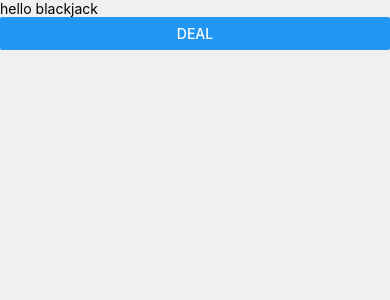
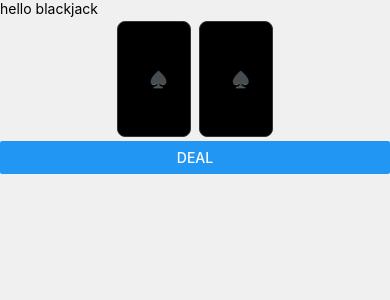
Before and after one commit to mswieboda/black-jack, a React Native app: screen / in a window 390 px wide. Shown: the top 300 px of the page. Built offline with nearby package versions, Linux system fonts and the light colour scheme.

Commit message:
initial card

```diff
--- a/app/components/black-jack.tsx
+++ b/app/components/black-jack.tsx
@@ -2,6 +2,7 @@ import React, { Component } from 'react'
 import { computed, makeObservable } from 'mobx'
 import { observer } from 'mobx-react'
 import { Appearance, Button, StyleSheet, Text, View } from 'react-native'
+import Card from './card'
 
 @observer
 export default class BlackJack extends Component {
@@ -21,6 +22,10 @@ export default class BlackJack extends Component {
     return (
       <View style={this.styles.container}>
         <Text>hello blackjack</Text>
+        <View style={{ flexDirection: 'row', justifyContent: 'center', alignItems: 'center'}}>
+          <Card />
+          <Card />
+        </View>
         <Button onPress={this.onPressDeal} title="Deal" />
       </View>
     )
--- /dev/null
+++ b/app/components/card.tsx
@@ -0,0 +1,57 @@
+import React, { Component } from 'react'
+import { computed, makeObservable } from 'mobx'
+import { observer } from 'mobx-react'
+import { StyleSheet, Text, View } from 'react-native'
+
+const INITIAL_DIMENSION_FACTOR = 33
+
+interface Props {
+  scale?: number
+}
+
+@observer
+export default class Card extends Component {
+  constructor(props) {
+    super(props)
+    makeObservable(this)
+  }
+
+  static defaultProps = {
+    scale: 1
+  }
+
+  @computed
+  get dimensions_factor() {
+    return this.props.scale * INITIAL_DIMENSION_FACTOR
+  }
+
+  onPressDeal = () => console.log('>>> onPressDeal')
+
+  render() {
+    return (
+      <View style={this.styles.container}>
+        <Text style={this.styles.text}>J♠️</Text>
+      </View>
+    )
+  }
+
+  @computed
+  get styles() {
+    return StyleSheet.create({
+      container: {
+        height: 3.5 * this.dimensions_factor,
+        width: 2.25 * this.dimensions_factor,
+        justifyContent: 'center',
+        alignItems: 'center',
+        borderRadius: 8 * this.props.scale,
+        borderWidth: 1,
+        margin: 4 * this.props.scale,
+        borderColor: '#333',
+        backgroundColor: '#000',
+      },
+      text: {
+        fontSize: 16 * this.props.scale
+      }
+    })
+  }
+}
```
